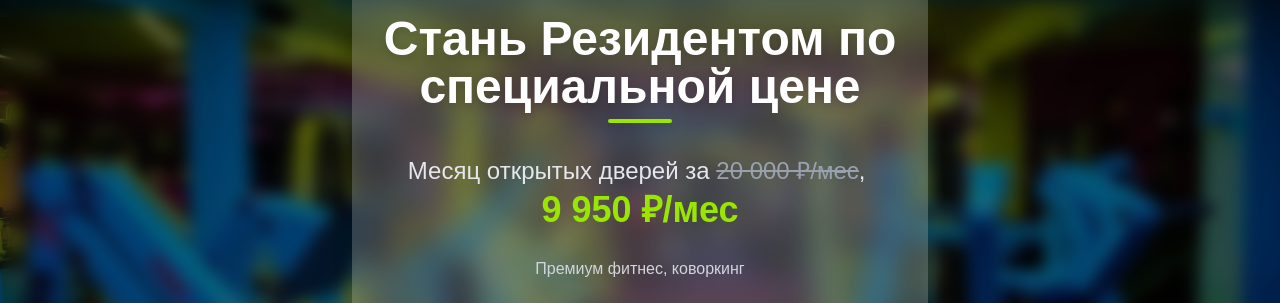
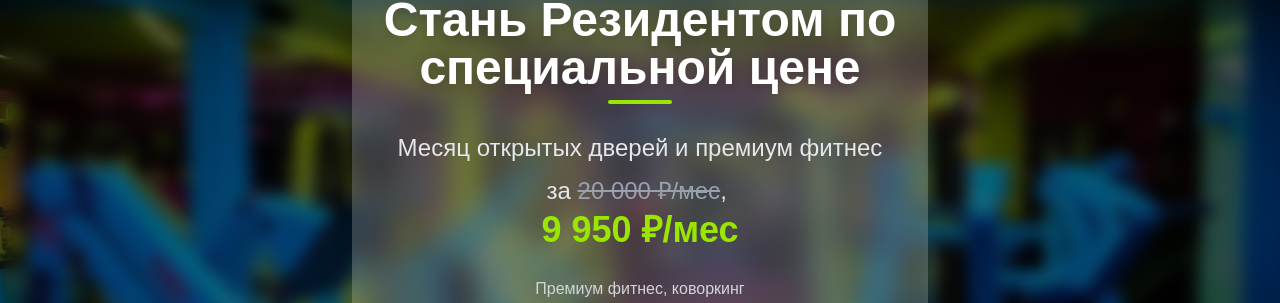
Before and after one commit to Grangy/residencenew, a Next.js app: page / in a window 1280 px wide. Shown: the part 1774-2077 px from the top of the page. Built offline with nearby package versions, Linux system fonts and the light colour scheme.

Commit message:
Премиум фитнес

```diff
--- a/sections/Hero.tsx
+++ b/sections/Hero.tsx
@@ -76,7 +76,7 @@ export default function Hero() {
               inView ? 'opacity-100 translate-y-0 delay-400' : 'opacity-0 translate-y-6'
             }`}
           >
-            Месяц открытых дверей за&nbsp;
+            Месяц открытых дверей и премиум фитнес за&nbsp;
             <span className="text-gray-400 line-through whitespace-nowrap">
               20&nbsp;000&nbsp;₽/мес
             </span>,&nbsp;
```
